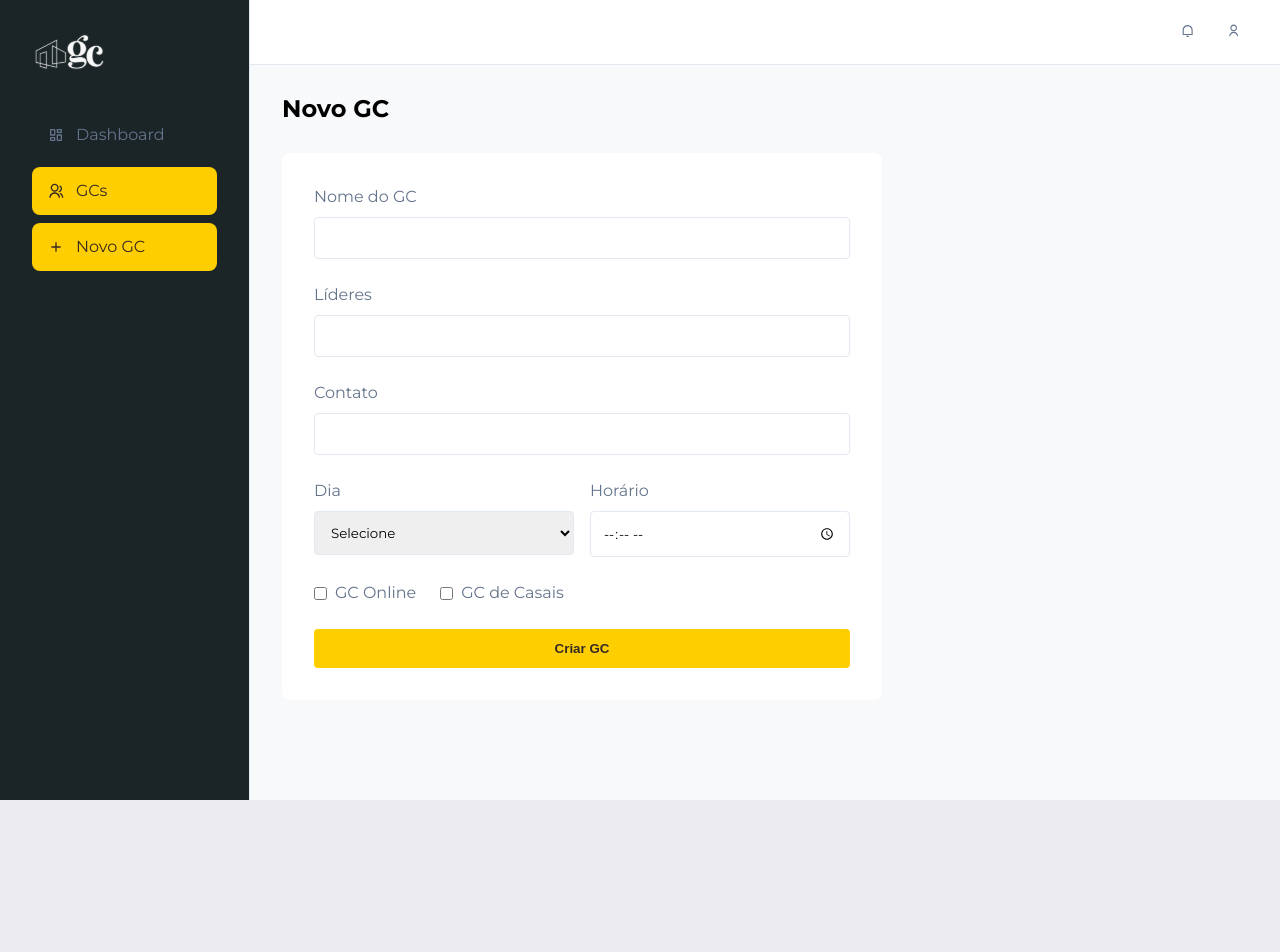
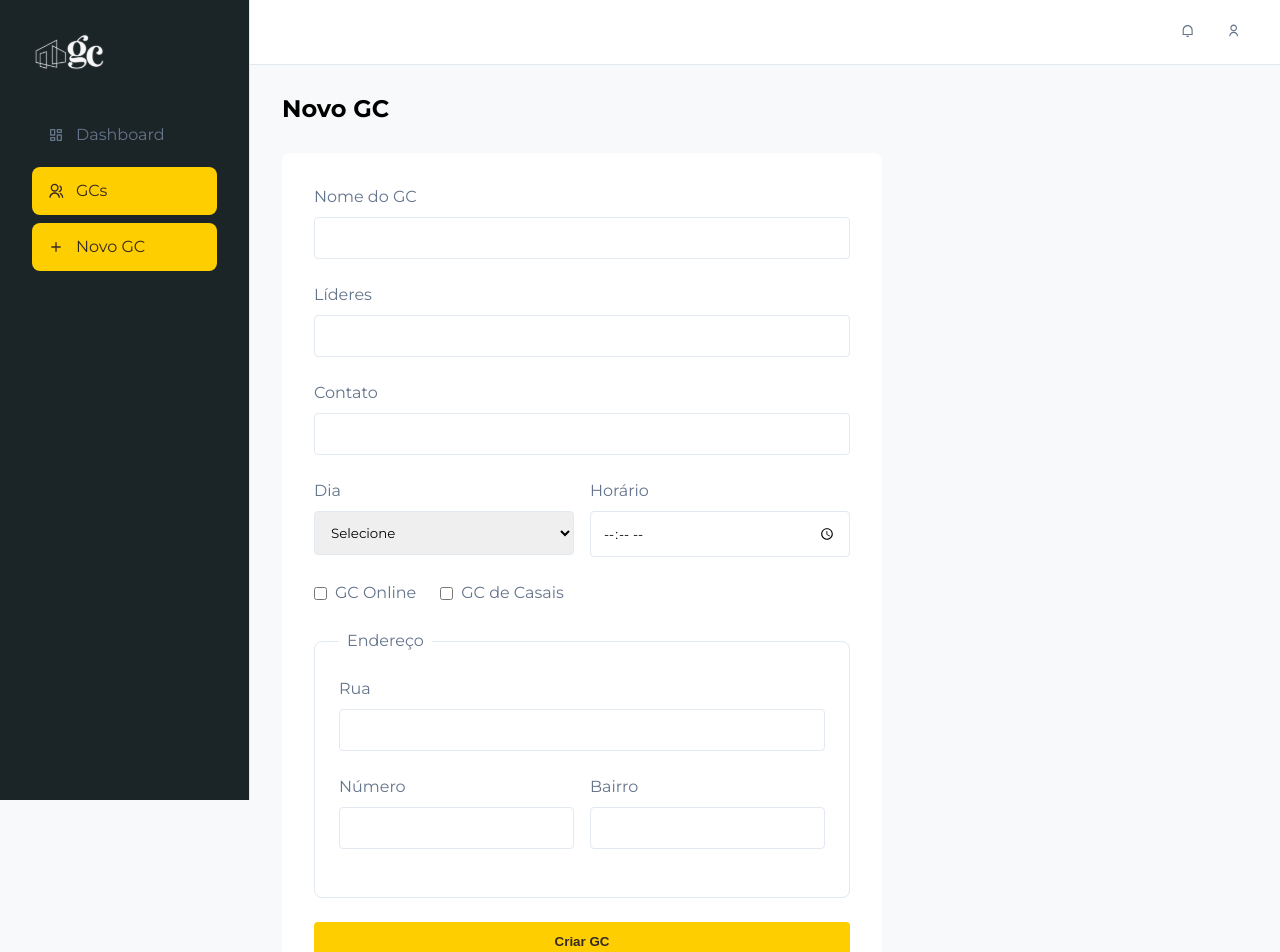
Before and after one commit to rodrigoanastacio/IBL_GRU-encontre-um-gc, a React (Vite) app: page /dashboard/gcs/new in a window 1280 px wide. Shown: the top 952 px of the page. Before the commit the page ends 800 px from the top, so only its background shows below. Built offline with nearby package versions, Linux system fonts and the light colour scheme.

Commit message:
feat: Add inputs no forms new GC

```diff
--- a/src/pages/Dashboard/NewGC/index.jsx
+++ b/src/pages/Dashboard/NewGC/index.jsx
@@ -12,20 +12,41 @@ export const NewGC = () => {
     time: "",
     isOnline: false,
     isCouple: false,
+    addressDetails: {
+      street: "",
+      number: "",
+      neighborhood: "",
+      city: "Guarulhos",
+      state: "SP",
+      country: "Brasil",
+    },
   });
 
   const handleSubmit = (e) => {
     e.preventDefault();
-    // Aqui você implementaria a lógica para salvar o novo GC
+    // Generate the full address string for Leaflet
+    const fullAddress = `${formData.addressDetails.number}, ${formData.addressDetails.street}, ${formData.addressDetails.neighborhood}, ${formData.addressDetails.city}, ${formData.addressDetails.state}, ${formData.addressDetails.country}`;
+    console.log({ ...formData, address: fullAddress });
     navigate("/dashboard/gcs");
   };
 
   const handleChange = (e) => {
     const { name, value, type, checked } = e.target;
-    setFormData((prev) => ({
-      ...prev,
-      [name]: type === "checkbox" ? checked : value,
-    }));
+    if (name.startsWith("address.")) {
+      const addressField = name.split(".")[1];
+      setFormData((prev) => ({
+        ...prev,
+        addressDetails: {
+          ...prev.addressDetails,
+          [addressField]: value,
+        },
+      }));
+    } else {
+      setFormData((prev) => ({
+        ...prev,
+        [name]: type === "checkbox" ? checked : value,
+      }));
+    }
   };
 
   return (
@@ -125,6 +146,50 @@ export const NewGC = () => {
           </label>
         </div>
 
+        {!formData.isOnline && (
+          <fieldset className="p-new-gc__address">
+            <legend>Endereço</legend>
+
+            <div className="p-new-gc__field">
+              <label htmlFor="address.street">Rua</label>
+              <input
+                type="text"
+                id="address.street"
+                name="address.street"
+                value={formData.addressDetails.street}
+                onChange={handleChange}
+                required={!formData.isOnline}
+              />
+            </div>
+
+            <div className="p-new-gc__row">
+              <div className="p-new-gc__field">
+                <label htmlFor="address.number">Número</label>
+                <input
+                  type="text"
+                  id="address.number"
+                  name="address.number"
+                  value={formData.addressDetails.number}
+                  onChange={handleChange}
+                  required={!formData.isOnline}
+                />
+              </div>
+
+              <div className="p-new-gc__field">
+                <label htmlFor="address.neighborhood">Bairro</label>
+                <input
+                  type="text"
+                  id="address.neighborhood"
+                  name="address.neighborhood"
+                  value={formData.addressDetails.neighborhood}
+                  onChange={handleChange}
+                  required={!formData.isOnline}
+                />
+              </div>
+            </div>
+          </fieldset>
+        )}
+
         <button type="submit" className="p-new-gc__submit">
           Criar GC
         </button>
--- a/src/pages/Dashboard/NewGC/styles.scss
+++ b/src/pages/Dashboard/NewGC/styles.scss
@@ -55,6 +55,18 @@
     }
   }
 
+  &__address {
+    border: 1px solid #e3e9f0;
+    border-radius: 8px;
+    padding: 1.5rem;
+    margin-bottom: 1.5rem;
+
+    legend {
+      padding: 0 0.5rem;
+      color: #64748b;
+    }
+  }
+
   &__submit {
     width: 100%;
     padding: 0.75rem;
```
